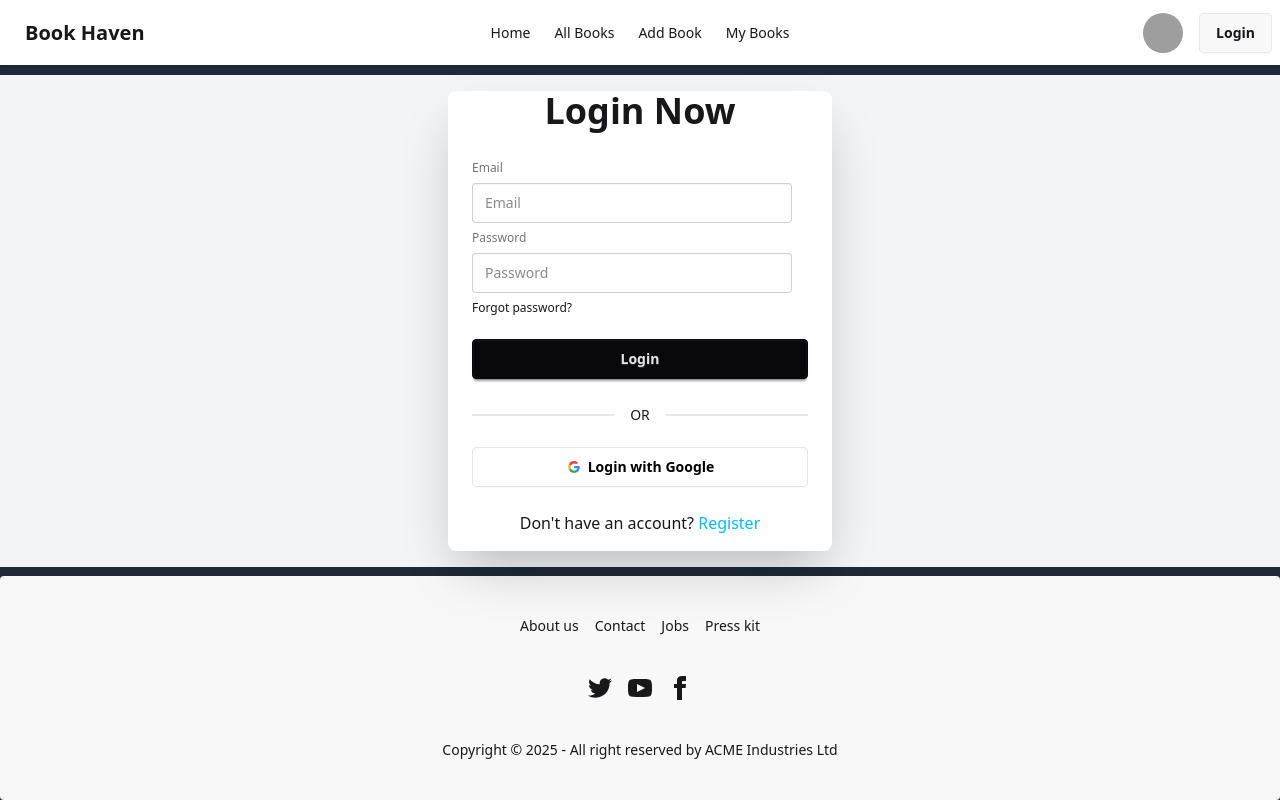
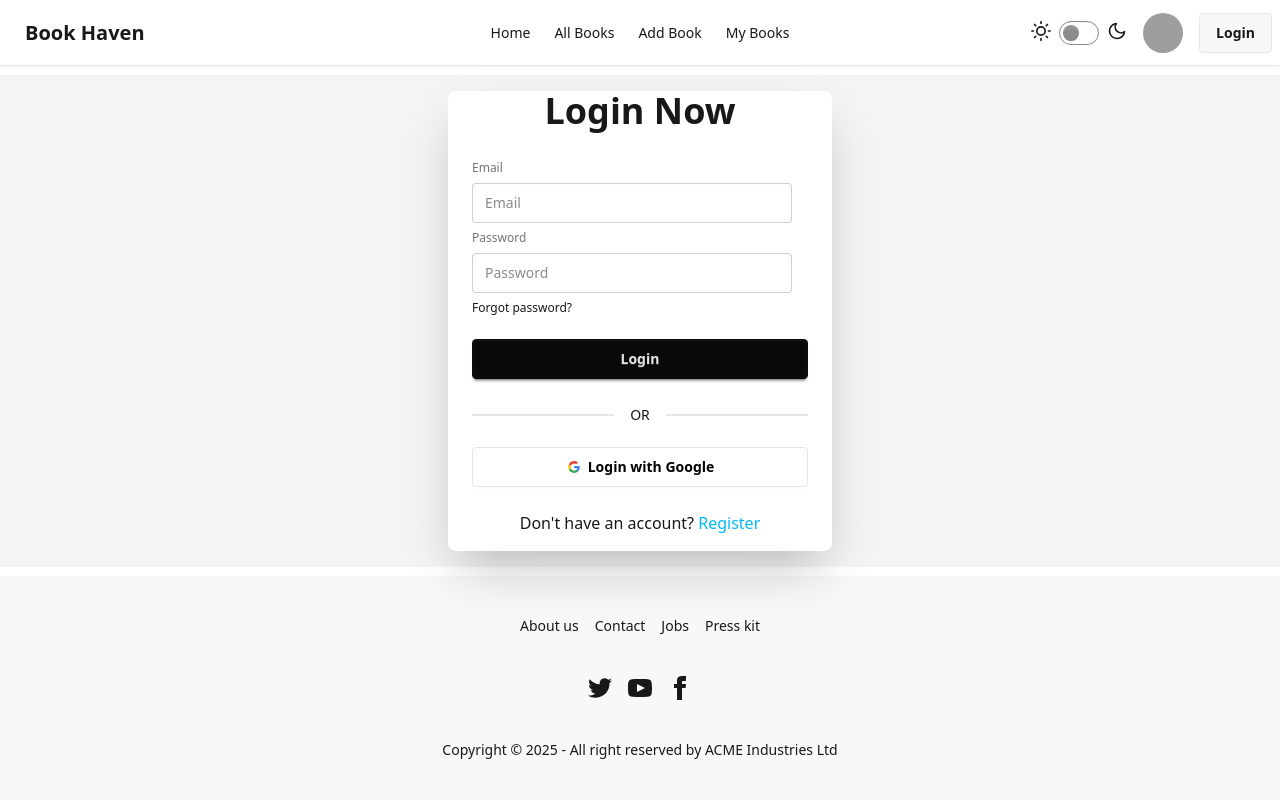
Before and after one commit to ali40192/my-client-10, a React (Vite) app: page /login in a window 1280 px wide. Built offline with nearby package versions, Linux system fonts and the light colour scheme; no server answers; grey boxes are pictures that could not be loaded.

Commit message:
added comment sec

```diff
--- /dev/null
+++ b/src/Components/Comments/CreateComment.jsx
@@ -0,0 +1,53 @@
+import React, { use } from "react";
+import { Form } from "react-router";
+import AuthContext from "../../Contexts/AuthContext";
+import axios from "axios";
+import { toast } from "react-toastify";
+
+const CreateComment = () => {
+  const { user } = use(AuthContext);
+  const handleSubmit = (e) => {
+    e.preventDefault();
+    const commentData = {
+      photoURL: user.photoURL,
+      displayName: user.displayName,
+      userEmail: user.email,
+      comment: e.target.comment.value,
+    };
+    console.log(commentData);
+
+    axios
+      .post("http://localhost:3000/cratecomment", commentData)
+      .then((data) => {
+        if (data.data.acknowledged) {
+          toast.success("Comment Added Successfully");
+          e.target.reset();
+        }
+      });
+  };
+  return (
+    <div class="w-full  mx-auto">
+      <div class="group border rounded-xl p-4 bg-white shadow-sm hover:shadow-md transition cursor-pointer">
+        <p class="text-gray-500 group-hover:hidden">Write a comment...</p>
+        <Form onSubmit={handleSubmit}>
+          <div class="hidden group-hover:flex w-full items-center gap-2">
+            <input
+              name="comment"
+              type="text"
+              placeholder="Write a comment..."
+              class="flex-1 border rounded-lg px-3 py-2 focus:outline-none focus:ring focus:ring-blue-300"
+            />
+            <button
+              type="submit"
+              class="px-4 py-2 bg-blue-500 text-white rounded-lg hover:bg-blue-600 transition"
+            >
+              Post
+            </button>
+          </div>
+        </Form>
+      </div>
+    </div>
+  );
+};
+
+export default CreateComment;
--- /dev/null
+++ b/src/Components/Comments/GetComment.jsx
@@ -0,0 +1,27 @@
+import React from "react";
+
+const GetComment = ({ single }) => {
+  return (
+    <div class="w-full  bg-white border rounded-lg p-3 shadow-sm">
+      <div class="flex items-start gap-3">
+        <img
+          src={single.photoURL}
+          alt="Profile"
+          class="w-9 h-9 rounded-full object-cover"
+        />
+
+        <div class="flex-1">
+          <h3 class="text-sm font-semibold text-gray-800 leading-tight">
+            {single.displayName}
+          </h3>
+
+          <p class="text-xs text-gray-600 mt-1 leading-relaxed">
+            {single.comment}
+          </p>
+        </div>
+      </div>
+    </div>
+  );
+};
+
+export default GetComment;
--- a/src/Components/Navbar/Navbar.jsx
+++ b/src/Components/Navbar/Navbar.jsx
@@ -3,6 +3,7 @@ import { Link, NavLink } from "react-router";
 import AuthContext from "../../Contexts/AuthContext";
 import { toast } from "react-toastify";
 import DropDown from "../DropDown/DropDown";
+import Theme from "../Theme/Theme";
 
 const Navbar = () => {
   const { user, signOutUser } = useContext(AuthContext);
@@ -21,7 +22,7 @@ const Navbar = () => {
       <li>
         <NavLink
           className={({ isActive }) =>
-            isActive ? "text-violet-700 font-bold" : ""
+            isActive ? "text-orange-600 font-bold" : ""
           }
           to="/"
         >
@@ -32,7 +33,7 @@ const Navbar = () => {
       <li>
         <NavLink
           className={({ isActive }) =>
-            isActive ? "text-violet-700 font-bold" : ""
+            isActive ? "text-orange-600 font-bold" : ""
           }
           to="/allbooks"
         >
@@ -42,7 +43,7 @@ const Navbar = () => {
       <li>
         <NavLink
           className={({ isActive }) =>
-            isActive ? "text-violet-700 font-bold" : ""
+            isActive ? "text-orange-600 font-bold" : ""
           }
           to="/addbook"
         >
@@ -53,7 +54,7 @@ const Navbar = () => {
       <li>
         <NavLink
           className={({ isActive }) =>
-            isActive ? "text-violet-700 font-bold" : ""
+            isActive ? "text-orange-600 font-bold" : ""
           }
           to="/mybooks"
         >
@@ -95,7 +96,9 @@ const Navbar = () => {
       <div className="navbar-center hidden lg:flex">
         <ul className="menu menu-horizontal px-1">{links}</ul>
       </div>
+
       <div className="navbar-end flex items-center gap-4 flex-col md:flex-row">
+        <Theme />
         <div className="pr">
           <DropDown></DropDown>
         </div>
--- /dev/null
+++ b/src/Components/Theme/Theme.jsx
@@ -0,0 +1,42 @@
+import React from "react";
+
+const Theme = () => {
+  return (
+    <label className="flex cursor-pointer gap-2">
+      <svg
+        xmlns="http://www.w3.org/2000/svg"
+        width="20"
+        height="20"
+        viewBox="0 0 24 24"
+        fill="none"
+        stroke="currentColor"
+        strokeWidth="2"
+        strokeLinecap="round"
+        strokeLinejoin="round"
+      >
+        <circle cx="12" cy="12" r="5" />
+        <path d="M12 1v2M12 21v2M4.2 4.2l1.4 1.4M18.4 18.4l1.4 1.4M1 12h2M21 12h2M4.2 19.8l1.4-1.4M18.4 5.6l1.4-1.4" />
+      </svg>
+      <input
+        type="checkbox"
+        value="synthwave"
+        className="toggle theme-controller"
+      />
+      <svg
+        xmlns="http://www.w3.org/2000/svg"
+        width="20"
+        height="20"
+        viewBox="0 0 24 24"
+        fill="none"
+        stroke="currentColor"
+        strokeWidth="2"
+        strokeLinecap="round"
+        strokeLinejoin="round"
+      >
+        <path d="M21 12.79A9 9 0 1 1 11.21 3 7 7 0 0 0 21 12.79z"></path>
+      </svg>
+    </label>
+  );
+};
+
+export default Theme;
--- a/src/Layouts/MainLayout.jsx
+++ b/src/Layouts/MainLayout.jsx
@@ -5,7 +5,7 @@ import Footer from "../Components/Footer/Footer";
 
 const MainLayout = () => {
   return (
-    <div className="min-h-screen flex flex-col justify-between bg-gray-800 ">
+    <div className="min-h-screen flex flex-col justify-between bg-synthwave ">
       <Navbar></Navbar>
       <Outlet></Outlet>
       <Footer></Footer>
--- a/src/Pages/AddBook/AddBook.jsx
+++ b/src/Pages/AddBook/AddBook.jsx
@@ -33,7 +33,7 @@ const AddBook = () => {
     });
   };
   return (
-    <div class="flex min-h-screen items-center justify-center bg-gray-100 p-6">
+    <div class="flex min-h-screen items-center justify-center bg-synthwave p-6">
       <div class="relative flex w-96 flex-col rounded-xl bg-white bg-clip-border text-gray-700 shadow-md">
         <div class="relative mx-4 -mt-6 mb-4 grid h-28 place-items-center overflow-hidden rounded-xl bg-gradient-to-tr from-orange-600 to-orange-400 bg-clip-border text-white shadow-lg shadow-cyan-500/40">
           <h3 class="block font-sans text-3xl font-semibold leading-snug tracking-normal text-white antialiased">
--- a/src/Pages/AllBooks/AllBooks.jsx
+++ b/src/Pages/AllBooks/AllBooks.jsx
@@ -22,7 +22,7 @@ const AllBooks = () => {
         All Books
       </h1>
       <div className="flex justify-between  my-8">
-        <h1 className="font-bold text-xl text-white">
+        <h1 className="font-bold text-xl text-gray-600">
           Number of Books{" "}
           <span className="text-xs font-normal text-gray-500">
             ({allbooks.length})
--- a/src/Pages/MyBook/MyBook.jsx
+++ b/src/Pages/MyBook/MyBook.jsx
@@ -26,7 +26,7 @@ const MyBook = () => {
   return (
     <div>
       {" "}
-      <div className="grid grid-cols-1 sm:grid-cols-2 md:grid-cols-3 lg:grid-cols-3 gap-6 w-[80%] mx-auto my-8">
+      <div className="grid grid-cols-1 sm:grid-cols-2 md:grid-cols-3 lg:grid-cols-3 gap-6 w-[80%] mx-auto my-8 bg-synthwave">
         {mybooks.map((book) => (
           <Card key={book.id} book={book}></Card>
         ))}
--- a/src/Routes/router.jsx
+++ b/src/Routes/router.jsx
@@ -10,12 +10,14 @@ import BookDetails from "../Pages/BookDetails/BookDetails";
 import UpdateBook from "../Pages/UpdateBook/UpdateBook";
 import MyBook from "../Pages/MyBook/MyBook";
 import Error from "../Components/Error/Error";
+import Loader from "../Components/Loader/Loader";
 
 const router = createBrowserRouter([
   {
     path: "/",
     Component: MainLayout,
     errorElement: <Error></Error>,
+    hydrateFallbackElement: <Loader></Loader>,
     children: [
       {
         index: true,
--- a/src/index.css
+++ b/src/index.css
@@ -1,2 +1,4 @@
 @import "tailwindcss";
-@plugin "daisyui";
+@plugin "daisyui" {
+  themes: light --default, dark --prefersdark, cupcake, synthwave;
+}
```
Also changed, not shown: src/Pages/BookDetails/BookDetails.jsx (+46 -4 lines).
